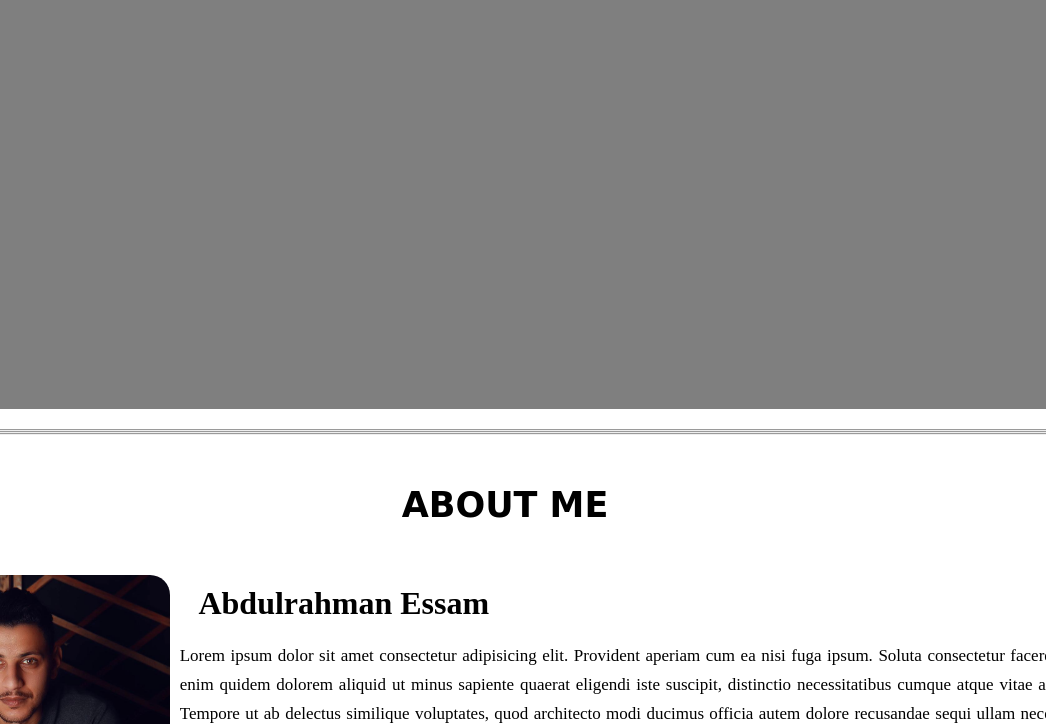
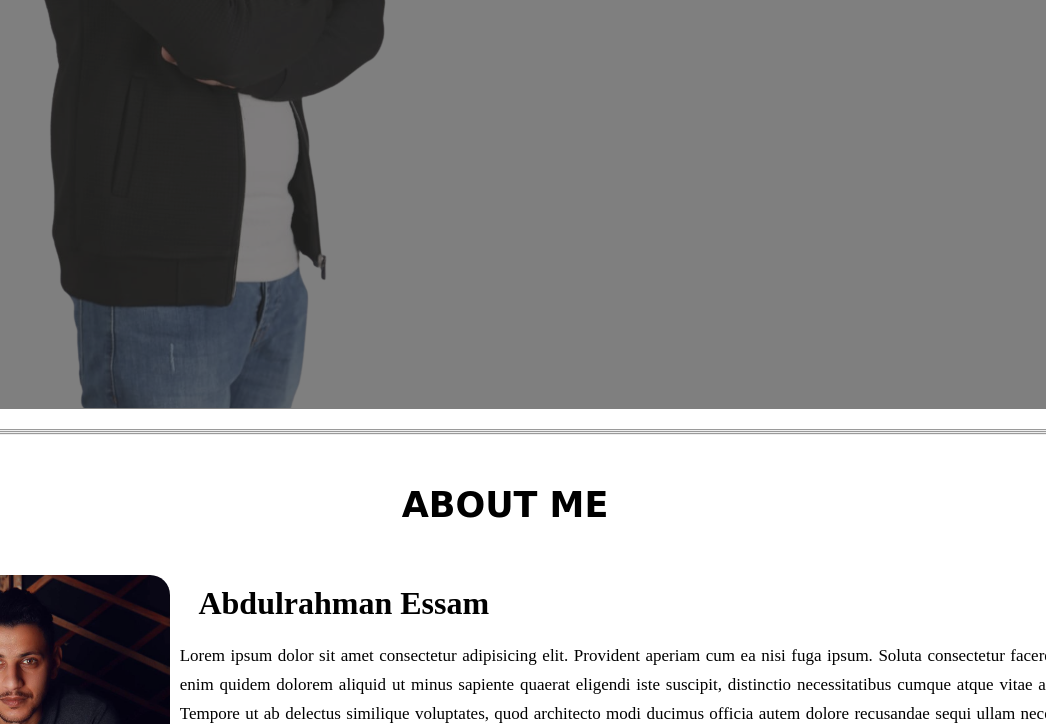
Before and after one commit to Abod579/HTML-CSS-Website, a plain HTML site: page index.html in a window 1280 px wide. Shown: the part 492-1216 px from the top of the page, without its empty margins (135-1181 px from the left). Drawn offline with Linux system fonts and the light colour scheme; files whose address does not match are found by name.

Commit message:
Update style.css

```diff
--- a/style.css
+++ b/style.css
@@ -53,7 +53,7 @@ html{
     position: absolute;
     top: 0;
     left: 0;
-    background: url(../img/abdulrahman2-removebg.png) center center/cover no-repeat;
+    background: url(../abdulrahman2-removebg.png) center center/cover no-repeat;
     height: 900px;
     width: 50%;
     z-index: -1;
```
